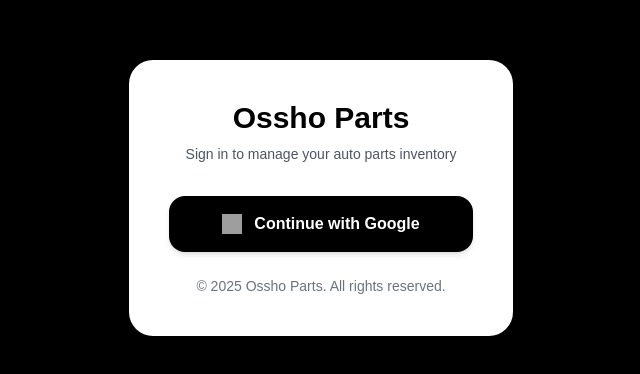
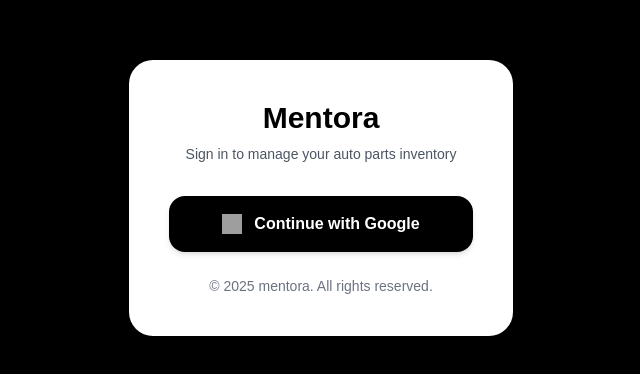
Before and after one commit to Devst12/admin-mentora-fronted, a Next.js app: page / in a window 1280 px wide. Shown: the part 202-576 px from the top of the page, without its empty margins (319-959 px from the left). Built offline with nearby package versions, Linux system fonts and the light colour scheme; no server answers; grey boxes are pictures that could not be loaded.

Commit message:
name chnges and spell correct

```diff
--- a/app/LoginMain.jsx
+++ b/app/LoginMain.jsx
@@ -35,7 +35,7 @@
         className="w-full max-w-sm bg-white rounded-3xl shadow-xl p-10"
       >
         <div className="text-center mb-8">
-          <h1 className="text-3xl font-bold text-black mb-2">Ossho Parts</h1>
+          <h1 className="text-3xl font-bold text-black mb-2">Mentora</h1>
           <p className="text-gray-600 text-sm">
             Sign in to manage your auto parts inventory
           </p>
@@ -62,7 +62,7 @@
         {/* Footer */}
         <div className="text-center mt-6">
           <p className="text-gray-500 text-sm">
-            © {new Date().getFullYear()} Ossho Parts. All rights reserved.
+            © {new Date().getFullYear()} mentora. All rights reserved.
           </p>
         </div>
       </motion.div>
```
